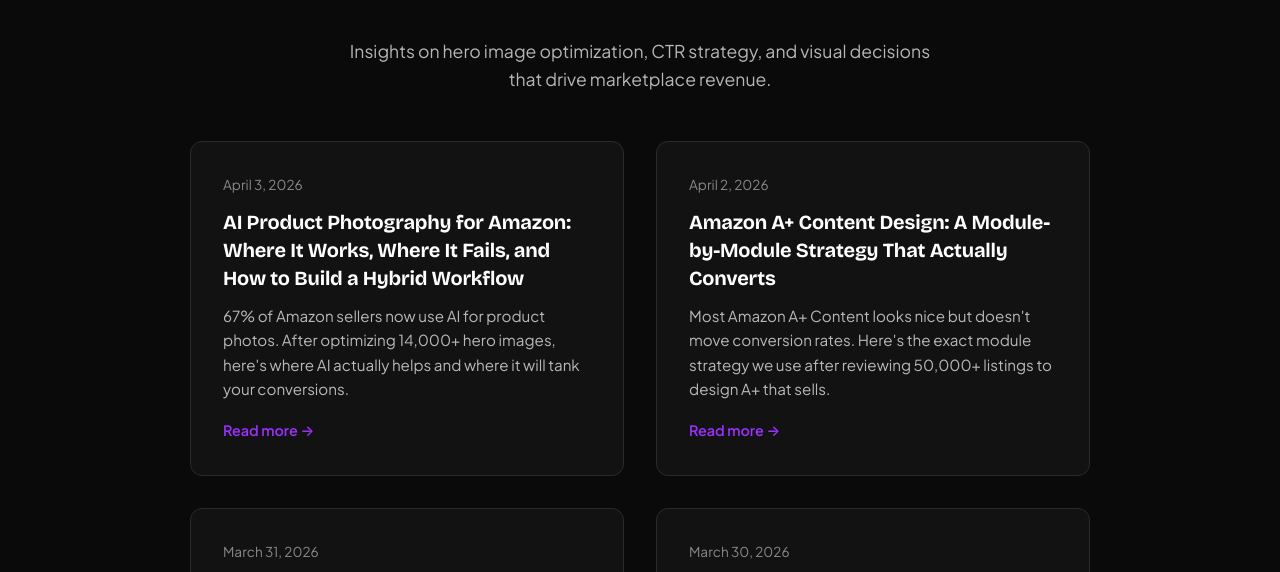
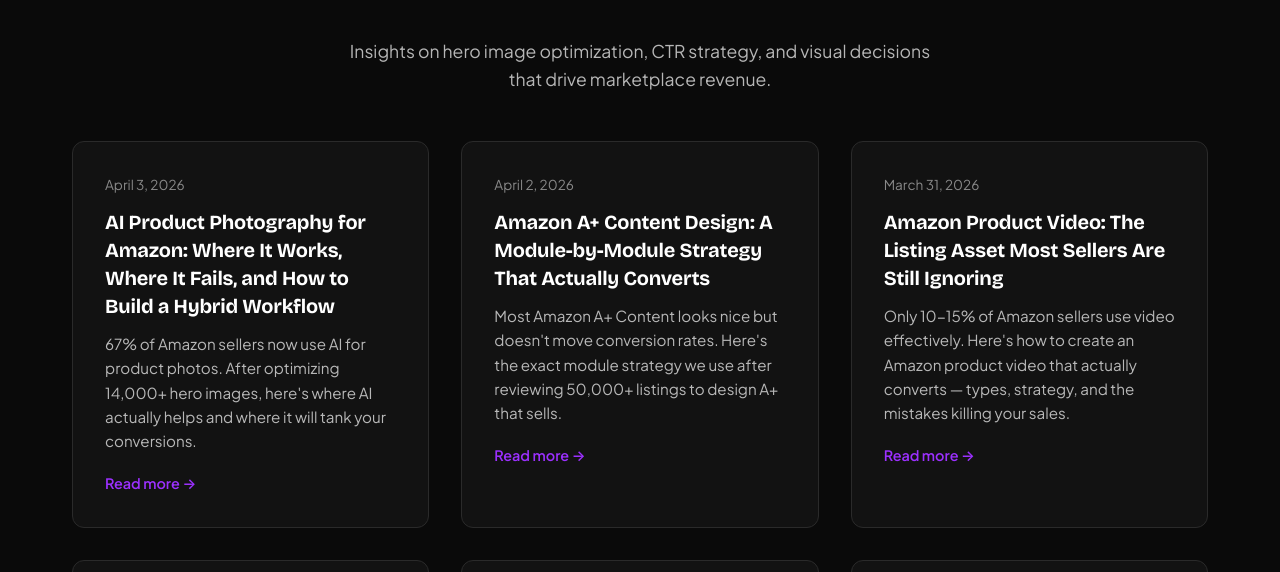
Before and after one commit to aspinalljohn/aspi, an Eleventy site: page src/blog/index.njk in a window 1280 px wide. Shown: the part 179-751 px from the top of the page. Built offline with nearby package versions, Linux system fonts and the light colour scheme; Eleventy itself is replaced by a stand-in of ours; files that its build step writes are made by us from their sources.

Commit message:
layout: 3-column blog grid

```diff
--- a/public/styles.css
+++ b/public/styles.css
@@ -1512,9 +1512,9 @@ strong {
 
 .blog-listing {
     display: grid;
-    grid-template-columns: repeat(2, 1fr);
+    grid-template-columns: repeat(3, 1fr);
     gap: 2rem;
-    max-width: 900px;
+    max-width: 1200px;
     margin: 0 auto;
 }
 
@@ -1757,6 +1757,12 @@ strong {
 }
 
 /* Blog responsive */
+@media (max-width: 1024px) {
+    .blog-listing {
+        grid-template-columns: repeat(2, 1fr);
+    }
+}
+
 @media (max-width: 768px) {
     .blog-listing {
         grid-template-columns: 1fr;
```
